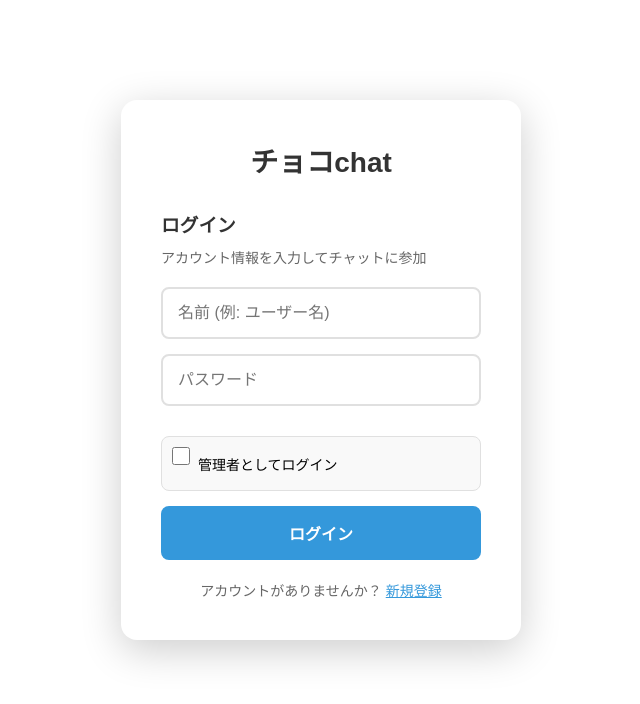
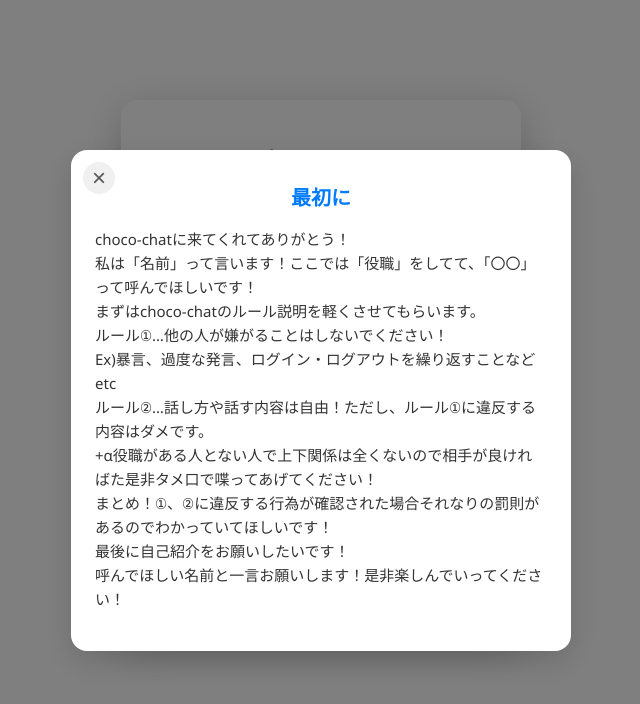
Before and after one commit to banana-coco/chat.test, a website: page public/chat.html in a window 1280 px wide. Shown: the whole page, without its empty margins (319-959 px from the left). Drawn offline with nearby package versions, Linux system fonts and the light colour scheme.

Commit message:
Update chat.html

```diff
--- a/public/chat.html
+++ b/public/chat.html
@@ -1078,6 +1078,43 @@
       <div id="auth-success" class="success-message hidden"></div>
     </div>
   </div>
+
+  <body>
+  <div id="announcement-modal" style="display: flex; position: fixed; top: 0; left: 0; width: 100%; height: 100%; background-color: rgba(0,0,0,0.5); justify-content: center; align-items: center; z-index: 9999; font-family: 'Segoe UI', Tahoma, Geneva, Verdana, sans-serif;">
+  <div style="background: white; border-radius: 16px; width: 90%; max-width: 500px; box-shadow: 0 10px 30px rgba(0,0,0,0.15); overflow: hidden; position: relative; animation: slideIn 0.3s ease;">
+    <!-- 閉じるボタン -->
+    <button onclick="document.getElementById('announcement-modal').style.display='none';" style="position: absolute; top: 12px; left: 12px; background: none; border: none; font-size: 24px; color: #555; cursor: pointer; width: 32px; height: 32px; display: flex; align-items: center; justify-content: center; border-radius: 50%; background-color: #f0f0f0; transition: background 0.2s;">
+      ×
+    </button>
+
+    <!-- お知らせ内容 -->
+    <div style="padding: 32px 24px 24px; color: #333; text-align: center;">
+      <h2 style="margin: 0 0 16px 0; font-size: 20px; color: #007BFF;">最初に</h2>
+      <p style="margin: 0 0 16px 0; font-size: 15px; line-height: 1.6; text-align: left;">
+      choco-chatに来てくれてありがとう！<br>
+私は「名前」って言います！ここでは「役職」をしてて、「〇〇」って呼んでほしいです！<br>
+まずはchoco-chatのルール説明を軽くさせてもらいます。<br>
+ルール①…他の人が嫌がることはしないでください！<br>
+Ex)暴言、過度な発言、ログイン・ログアウトを繰り返すことなどetc<br>
+ルール②…話し方や話す内容は自由！ただし、ルール①に違反する内容はダメです。<br>
++α役職がある人とない人で上下関係は全くないので相手が良ければた是非タメ口で喋ってあげてください！<br>
+まとめ！①、②に違反する行為が確認された場合それなりの罰則があるのでわかっていてほしいです！<br>
+最後に自己紹介をお願いしたいです！<br>
+呼んでほしい名前と一言お願いします！是非楽しんでいってください！<br>
+
+      </p>
+    </div>
+  </div>
+</div>
+
+<!-- ポップアップ表示アニメーション -->
+<style>
+  @keyframes slideIn {
+    from { opacity: 0; transform: translateY(-20px); }
+    to { opacity: 1; transform: translateY(0); }
+  }
+</style>
+
 
   <div id="chat-section" class="hidden">
     <div class="chat-header">
```
